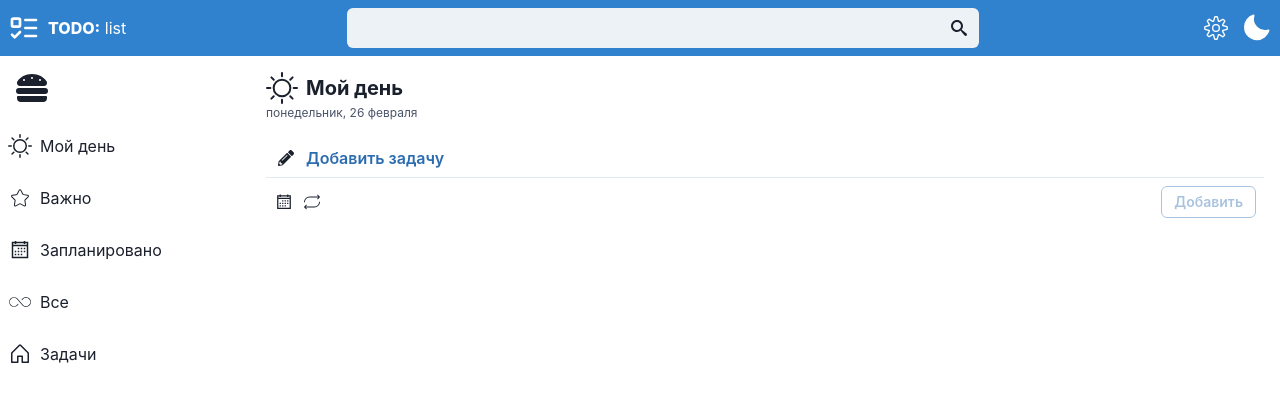
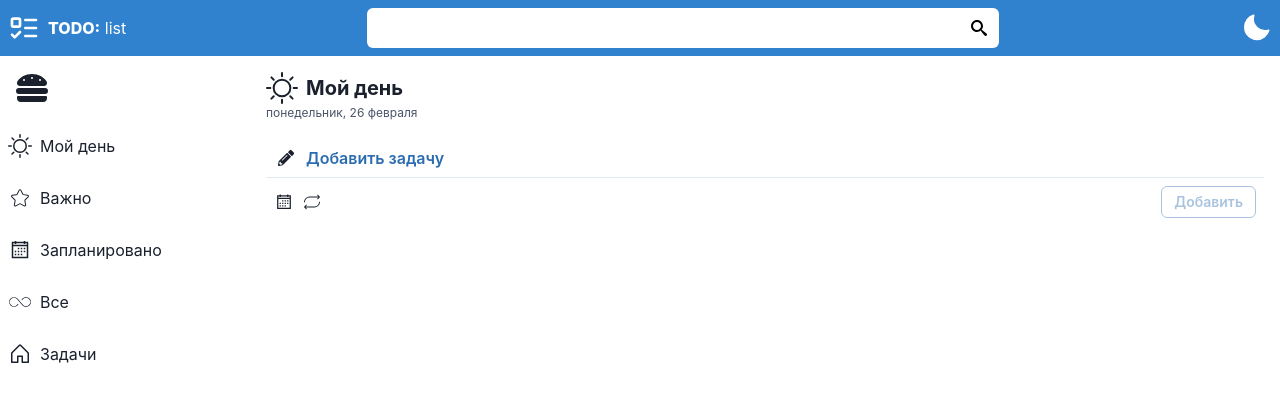
Before and after one commit to username-i386/todo--list, a React (Create React App) app: page / in a window 1280 px wide. Shown: the top 402 px of the page. Built offline with nearby package versions, Linux system fonts and the light colour scheme.

Commit message:
search bar

```diff
--- a/src/compomemts/App.tsx
+++ b/src/compomemts/App.tsx
@@ -11,6 +11,7 @@
 export const App: FC = (): ReactElement => {
 
   const states = useSelector((state: RootState) => state);
+  console.log(states.tasksSLice);
 
 
   useEffect(() => {
--- a/src/compomemts/Header.tsx
+++ b/src/compomemts/Header.tsx
@@ -4,6 +4,7 @@
 import { CiSettings } from "react-icons/ci";
 import { ChangeColorMode } from "./ChangeColorMode";
 import { LuListTodo } from "react-icons/lu";
+import { SearchBar } from "./SearchBar";
 
 
 export const Header: FC = (): ReactElement => {
@@ -19,15 +20,10 @@
                </Text>
             </Stack>
             <Box w={'50%'}>
-               <InputGroup>
-                  <Input variant='filled' />
-                  <InputRightElement pointerEvents='none'>
-                     <ImSearch />
-                  </InputRightElement>
-               </InputGroup>
+               <SearchBar />
             </Box>
             <Stack direction={'row'}>
-               <Icon as={CiSettings} boxSize={8} color={'white'} cursor={'pointer'} />
+               {/* <Icon as={CiSettings} boxSize={8} color={'white'} cursor={'pointer'} /> */}
                <ChangeColorMode />
             </Stack>
          </Stack>
--- a/src/compomemts/MainContent.tsx
+++ b/src/compomemts/MainContent.tsx
@@ -8,6 +8,7 @@
 import { AppDispatch, RootState } from "../redux/store";
 import { deleteCompletedTask } from "../utils/deleteCompletedTask";
 import { moveTaskFromMyDayToTasks } from "../utils/moveTaskFtomMyDayToTasks";
+import { SEARCH_LIST } from "../constants/tasksListName";
 
 
 export const MainContent: FC<IMainContentProps> = ({
@@ -18,15 +19,26 @@
 
    const dispatch: AppDispatch = useDispatch();
    const taskLists = useSelector((state: RootState) => state.tasksSLice);
+   const searchList = useSelector((state: RootState) => state.search.searchTaskList);
+
 
    moveTaskFromMyDayToTasks(taskLists.myDayList, dispatch);
    deleteCompletedTask(taskLists.completedList, dispatch);
 
    return (
-      <Box>
-         <TodoTitle title={title} icon={icon} />
-         <CreateTask listName={listName} />
-         <TaskListMenu listName={listName} />
-      </Box>
+      <>
+         {
+            (searchList.length === 0) ?
+               <Box>
+                  <TodoTitle title={title} icon={icon} />
+                  <CreateTask listName={listName} />
+                  <TaskListMenu listName={listName} />
+               </Box>
+            : <Box>
+               <TaskListMenu listName={SEARCH_LIST} />
+            </Box>
+         }
+      </>
+
    )
 }
--- /dev/null
+++ b/src/compomemts/SearchBar.tsx
@@ -0,0 +1,59 @@
+import { InputGroup, Input, InputRightElement } from "@chakra-ui/react";
+import { FC, ReactElement, useEffect, useState } from "react";
+import { ImSearch } from "react-icons/im";
+import { AppDispatch, RootState } from "../redux/store";
+import { useDispatch, useSelector } from "react-redux";
+import { deleteSearchList, searchTask } from "../redux/slices/searchSlice";
+import { ISearchRequest } from "../redux/types";
+
+
+export const SearchBar: FC = (): ReactElement => {
+
+    const dispatch: AppDispatch = useDispatch();
+
+    const allTasks = useSelector((state: RootState) => state.tasksSLice.allList);
+
+    const [searchTitle, setSearchTitle] = useState<string>('');
+
+    useEffect(() => {
+        if (searchTitle === '') {
+            dispatch(deleteSearchList());
+        }
+    }, [searchTitle])
+
+
+    function searchTaskInList() {
+        const searchRequest: ISearchRequest = {
+            searchTitle,
+            tasksList: allTasks,
+        }
+        dispatch(searchTask(searchRequest));
+    }
+
+    function handlerSearchBarKeyboard(event: React.KeyboardEvent<HTMLInputElement>) {
+        if (event.code === 'Enter') {
+            searchTaskInList();
+        }
+    }
+
+
+    return (
+        <InputGroup>
+            <Input variant='filled'
+                bg={'white'}
+                color={'black'}
+                _hover={{ background: 'white' }}
+                value={searchTitle}
+                onChange={e => setSearchTitle(e.target.value)}
+                onKeyDown={e => handlerSearchBarKeyboard(e)}
+            />
+            <InputRightElement>
+                <ImSearch color='black'
+                    cursor={'pointer'}
+                    onClick={() => searchTaskInList()}
+                />
+            </InputRightElement>
+
+        </InputGroup>
+    )
+}
--- a/src/compomemts/TaskList.tsx
+++ b/src/compomemts/TaskList.tsx
@@ -1,19 +1,18 @@
-import { Box, Icon, Stack, Text } from "@chakra-ui/react"
-import { FC, ReactElement, useEffect, useState } from "react"
-import { FaCheck } from "react-icons/fa";
-import { CiStar } from "react-icons/ci";
+import { Stack } from "@chakra-ui/react";
+import { FC, ReactElement, useEffect, useState } from "react";
 import { ITaskListProps } from "./types";
 import { useSelector } from "react-redux";
 import { RootState } from "../redux/store";
 import { ITask } from "../redux/types";
-import { COMPLETED_LIST, IMPORTANT_LIST, MY_DAY_LIST, PLANED_LIST, TASKS_LIST } from "../constants/tasksListName";
-import { GoSun } from "react-icons/go";
+import { COMPLETED_LIST, IMPORTANT_LIST, MY_DAY_LIST, PLANED_LIST, SEARCH_LIST, TASKS_LIST } from "../constants/tasksListName";
 import { TaskListItem } from "./TaskListItem";
 
 
 export const TaskList: FC<ITaskListProps> = ({ listName }): ReactElement => {
 
    const taskLists = useSelector((state: RootState) => state.tasksSLice);
+   const searchList = useSelector((state: RootState) => state.search.searchTaskList);
+
    const [taskList, setTaskList] = useState<ITask[]>([]);
 
    useEffect(() => {
@@ -33,11 +32,14 @@
          case TASKS_LIST:
             setTaskList(taskLists.tasksList);
             break;
+         case SEARCH_LIST:
+            setTaskList(searchList);
+            break;
          default:
             setTaskList(taskLists.allList);
             break;
       }
-   }, [taskLists])
+   }, [taskLists, searchList])
 
    return (
       <Stack direction={'column'} p={4}>
--- a/src/compomemts/TaskListMenu.tsx
+++ b/src/compomemts/TaskListMenu.tsx
@@ -1,7 +1,7 @@
 import { Accordion, AccordionItem, AccordionButton, AccordionIcon, AccordionPanel, Box, Text, useColorModeValue } from "@chakra-ui/react";
 import { FC, ReactElement, useEffect, useState } from "react";
 import { TaskList } from "./TaskList";
-import { COMPLETED_LIST, IMPORTANT_LIST, MY_DAY_LIST, PLANED_LIST, TASKS_LIST } from "../constants/tasksListName";
+import { COMPLETED_LIST, IMPORTANT_LIST, MY_DAY_LIST, PLANED_LIST, SEARCH_LIST, TASKS_LIST } from "../constants/tasksListName";
 import { useDispatch, useSelector } from "react-redux";
 import { AppDispatch, RootState } from "../redux/store";
 import { ITask } from "../redux/types";
@@ -16,12 +16,12 @@
    const titleColor = useColorModeValue('gray.600', 'gray.300');
 
    const taskLists = useSelector((state: RootState) => state.tasksSLice);
+   const searchList = useSelector((state: RootState) => state.search.searchTaskList);
+
 
    const [taskList, setTaskList] = useState<ITask[]>([]);
 
    useEffect(() => {
-
-
       moveTaskFromRepeatListToMyDayList(taskLists.repeatList, dispatch);
       switch (listName) {
          case MY_DAY_LIST:
@@ -39,11 +39,14 @@
          case TASKS_LIST:
             setTaskList(taskLists.tasksList);
             break;
+         case SEARCH_LIST:
+            setTaskList(searchList);
+            break;
          default:
             setTaskList(taskLists.allList);
             break;
       }
-   }, [taskLists])
+   }, [taskLists, searchList])
 
    return (
       <Accordion defaultIndex={[0]} allowMultiple>
--- a/src/constants/tasksListName.ts
+++ b/src/constants/tasksListName.ts
@@ -4,3 +4,4 @@
 export const ALL_LIST: string = 'ALL_LIST';
 export const COMPLETED_LIST: string = 'COMPLETED_LIST';
 export const TASKS_LIST: string = 'TASKS_LIST';
+export const SEARCH_LIST: string = 'SEARCH_LIST';
--- /dev/null
+++ b/src/redux/slices/searchSlice.ts
@@ -0,0 +1,27 @@
+import { PayloadAction, createSlice } from "@reduxjs/toolkit";
+import { ISearchRequest, ISearchState, ITask } from "../types";
+
+
+const initialState: ISearchState = {
+    searchTaskList: []
+}
+
+const searchSlice = createSlice({
+    name: 'searchSlice',
+    initialState,
+    reducers: {
+        searchTask: (state: ISearchState, action: PayloadAction<ISearchRequest>): void => {
+            const searchList: ITask[] = action.payload.tasksList.filter(task => {
+                return task.title.toLowerCase().includes(action.payload.searchTitle);
+            });
+            state.searchTaskList = searchList;
+        },
+        deleteSearchList: (state: ISearchState): void => {
+            state.searchTaskList = []
+        },
+    }
+})
+
+export const { searchTask, deleteSearchList } = searchSlice.actions;
+
+export default searchSlice.reducer;
--- a/src/redux/store.ts
+++ b/src/redux/store.ts
@@ -6,6 +6,7 @@
 import taskMenuReducer from "./slices/taskMenuSlice";
 import subtasksReducer from "./slices/subtasksSlice";
 import notesReducer from "./slices/notesSlice";
+import searchReducer from "./slices/searchSlice";
 
 
 
@@ -18,6 +19,7 @@
       taskMenu: taskMenuReducer,
       subtasks: subtasksReducer,
       notes: notesReducer,
+      search: searchReducer,
    }
 })
 
```
Also changed, not shown: src/redux/types.ts (+11 -0 lines).
